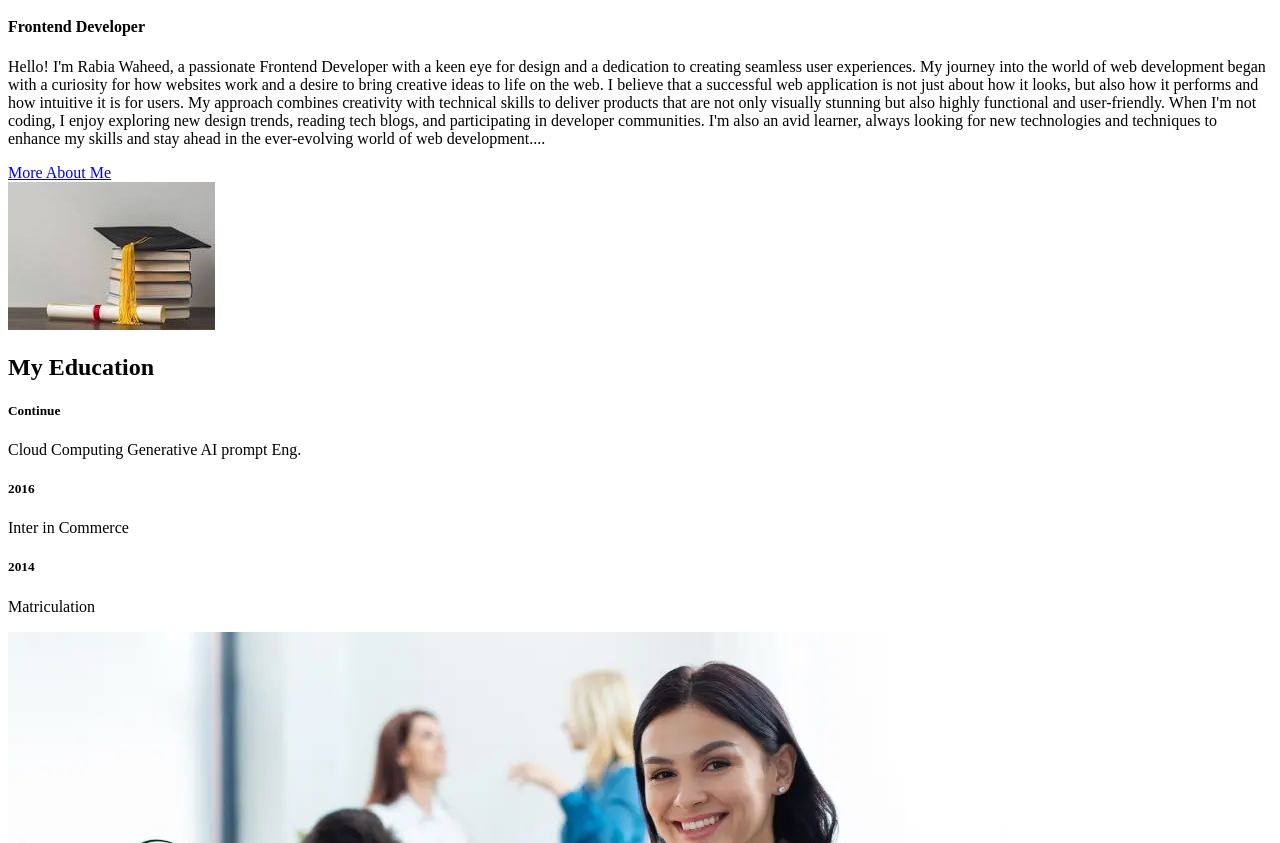
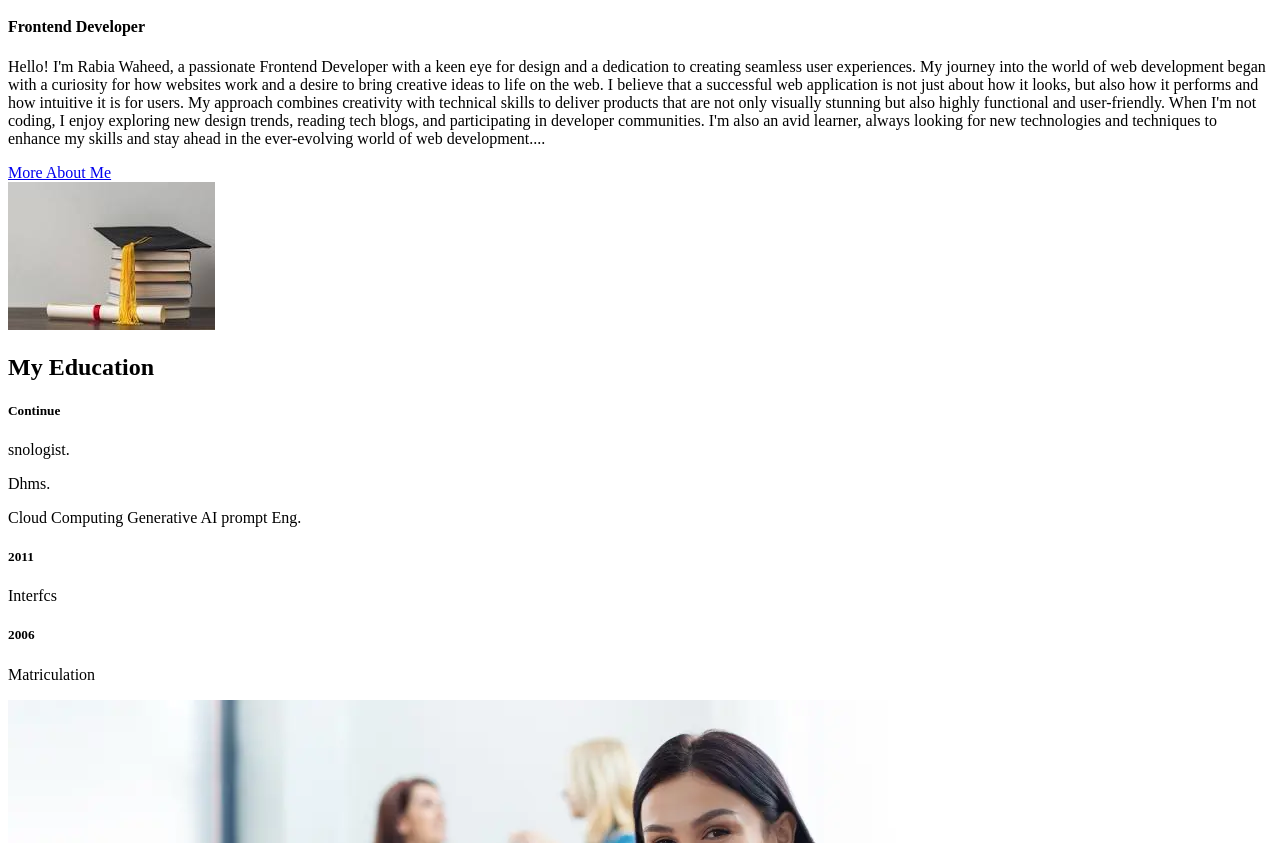
Before and after one commit to Rabiawaheed786/rabia-portfolio-use-html-css, a website: page index.html in a window 1280 px wide. Shown: the part 350-1193 px from the top of the page. Drawn offline with Linux system fonts and the light colour scheme.

Commit message:
first commit

```diff
--- a/index.html
+++ b/index.html
@@ -72,10 +72,12 @@
             <div class="edu-txt">
                 <h2>My<span> Education</span></h2>
                 <h5>Continue</h5>
+                <p>snologist.</p>
+                <p>Dhms.</p>
                 <p>Cloud Computing Generative AI prompt Eng.</p>
-                <h5>2016</h5>
-                <p>Inter in Commerce</p>
-                <h5>2014</h5>
+                <h5>2011</h5>
+                <p>Interfcs</p>
+                <h5>2006</h5>
                 <p>Matriculation</p>
             </div>
     </section>
```
